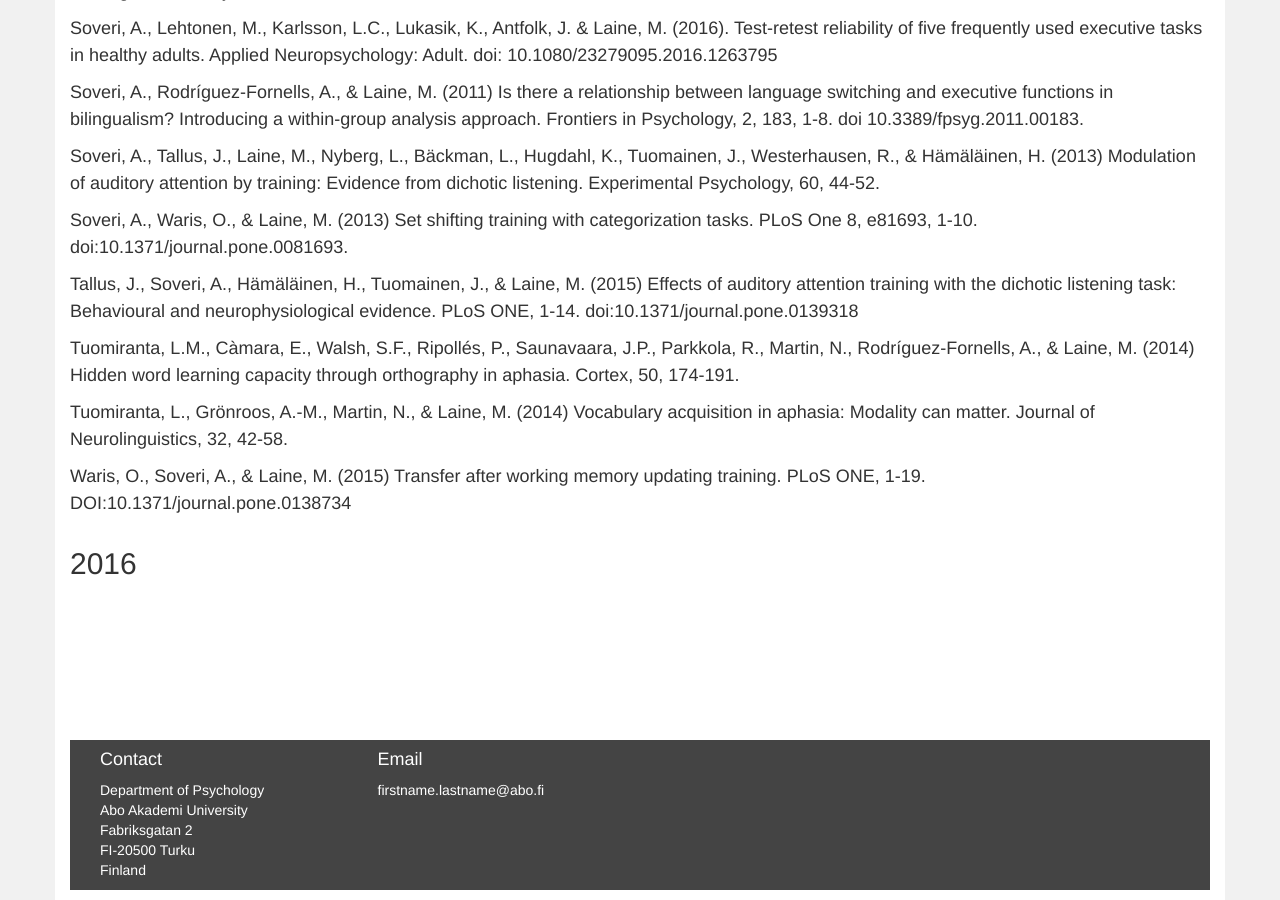
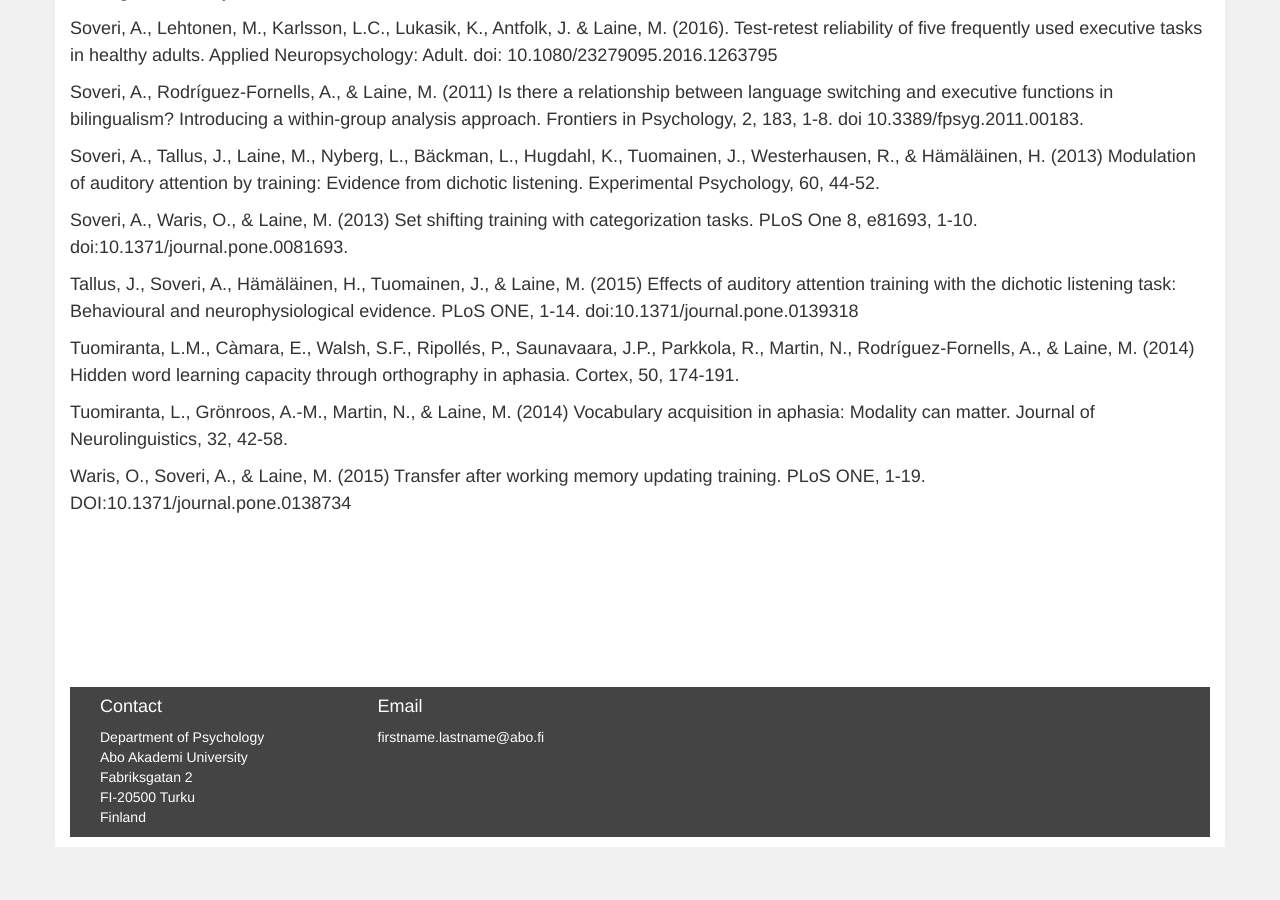
Before and after one commit to dlfell/braintrain, a Jekyll site: the page built from publications.html, in a window 1280 px wide and 900 px high, scrolled down 947 px. Built offline with Jekyll 4.4.1, drawn with Linux system fonts in a browser that asks for light colours; nearby versions of some CDN libraries; after the commit the page ends 1794 px from its top, so only the background shows below that.

Commit message:
Update publications.html

```diff
--- a/publications.html
+++ b/publications.html
@@ -24,5 +24,4 @@ layout: default
         <li>Tuomiranta, L., Grönroos, A.-M., Martin, N., & Laine, M. (2014) Vocabulary acquisition in aphasia: Modality can matter. Journal of Neurolinguistics, 32, 42-58.</li>
         <li>Waris, O., Soveri, A., & Laine, M. (2015) Transfer after working memory updating training. PLoS ONE, 1-19. DOI:10.1371/journal.pone.0138734</li>
     </ul>
-    <h2>2016</h2>
 </div>
```
